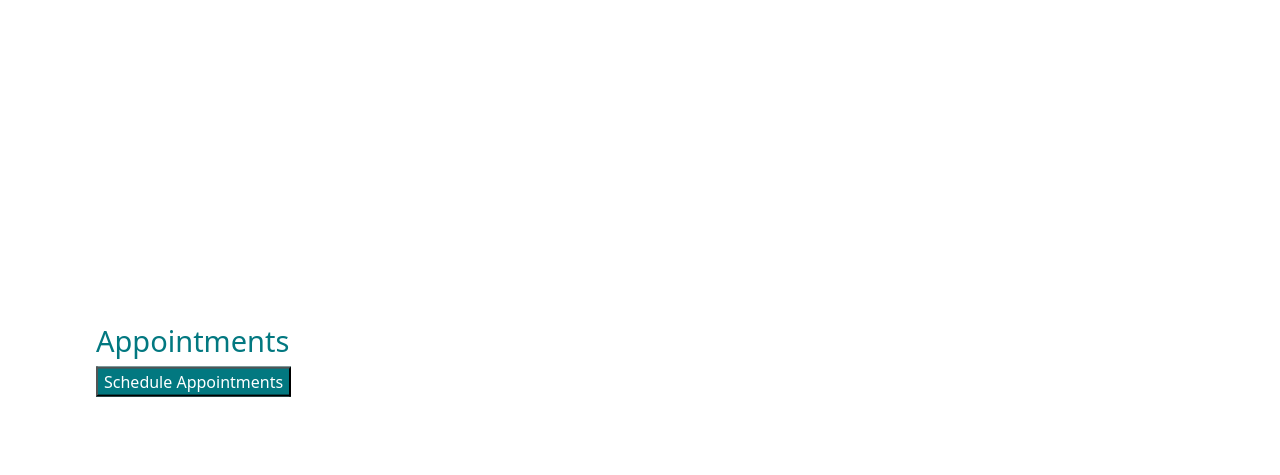
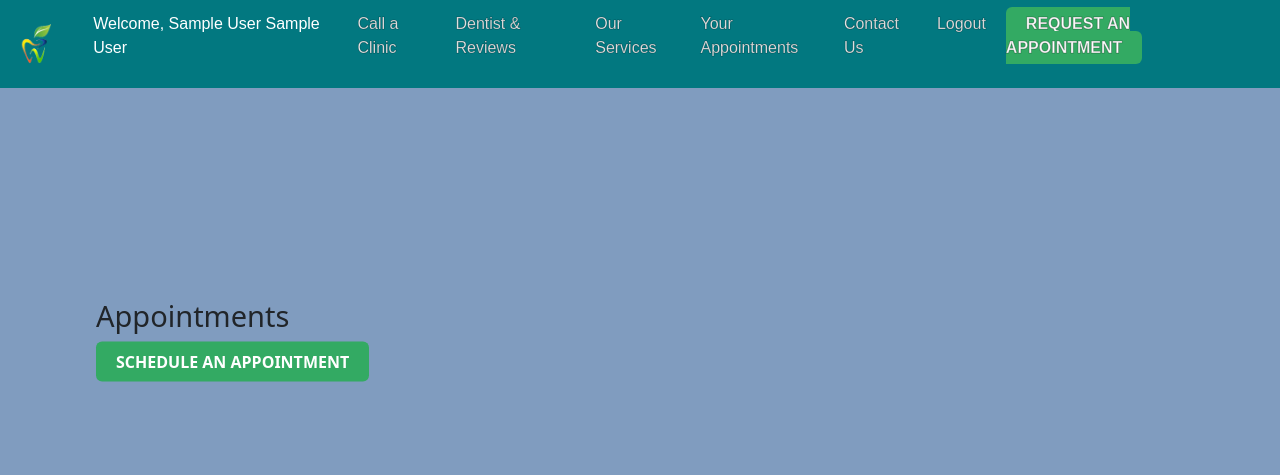
Before and after one commit to APC-SoCIT/APC_2023_2024_T2_NU_F_Aquino_Samontanes_Denta_-Clinic-, a PHP site: the page made by php's/(patient)Calendar.php in a window 1280 px wide. Shown: the top 475 px of the page. Run offline with PHP 8.4, Linux system fonts and the light colour scheme; the visitor is signed in with stand-in values (Sample User, id 1); data that the repository does not hold is empty; some libraries are stand-ins or nearby versions.

Commit message:
Design Updates

```diff
--- a/css's/pCalendar.css
+++ b/css's/pCalendar.css
@@ -1,19 +1,121 @@
+* {
+    margin: 0;
+    padding: 0;
+    box-sizing: border-box;
+}
+
+
+body {
+    background-color: #809CBF;
+}
+
+
+header nav {
+    display: flex;
+    justify-content: space-between;
+    align-items: center;
+    padding: 12px 20px;
+    background-color: #027880;
+}
+
+.logo img {
+    /* width: 40px; */
+    height: 40px;
+    /* border-radius: 50%;*/
+    /*filter: invert(100%)*/
+}
+
+ul {
+    font-family:sans-serif;
+    display: flex;
+    justify-content: space-between;
+     /* gap ng text sa navbar */
+}
+
+ul li {
+    list-style-type: none;
+    margin: 0 10px;
+}
+
+ul li a {
+    font-weight: 400;
+    text-decoration: none;
+    color: white;
+    -webkit-text-stroke: 1px rgba(0, 0, 0, 0.250);
+}
+
+.welcomeName {
+    color: white;
+}
+
+
+ul li:not(:last-child) a:hover {
+    text-decoration: underline 2px;
+    text-underline-offset: 4px;
+    color: #00eeff;
+    text-decoration-color: white;
+}
+
+.btn-nav {
+    font-weight: 700;
+    padding: 8px 20px;
+    border: none;
+    background: #33AA63;
+    border-radius: 6px;
+    cursor: pointer;
+    color: white;
+    text-transform:uppercase;
+}
+
+.btn-nav:hover, .btn-main:hover {
+    background-color:  #1B9172;
+}
+
+.hamburger {
+    font-size: 30px;
+    display: none;
+    color: white;
+}
+
+@media screen and (max-width:1024px) {
+    .hamburger {
+        display: flex;
+        cursor: pointer;
+    }
+
+    ul {
+        display: none;
+    }
+
+    ul.ham_active {
+        display: flex;
+        flex-direction: column;
+        justify-content: center;
+        align-items: center;
+        position: absolute;
+        top: 60px;
+        left: 0;
+        width: 100%;
+        height: auto;
+        gap: 24px;
+        padding-bottom: 2rem;
+        background-color:#027880; /*background color when clicked the hamburgir*/
+
+    }
+}
+
 .table-container{
     position:absolute;
-    top:50%;
     left:50%;
     transform: translate(-50%, -50%);
     width:85%;
+    margin-top: 17rem;
 }
-
-body{
-    color: #027880;
-}
-
 
 table{
     width:100%;
-    margin-top:80px;
+    margin-top:40px;
+    background-color: rgba(255, 255, 255, 0.63);
 }
 
 table tr{
--- a/php's/(patient)Calendar.php
+++ b/php's/(patient)Calendar.php
@@ -15,29 +15,45 @@ if (isset($_SESSION['id']) && isset($_SESSION['email_address'])) {
     }
 ?>
 
-<!doctype html>
+<!DOCTYPE html>
 <html lang="en">
-
 <head>
+    <meta charset="UTF-8">
+    <meta name="viewport" content="width=device-width, initial-scale=1.0">
     <title>Aquino Samontanes Dental Clinic</title>
-    <!-- Required meta tags -->
-    <meta charset="utf-8" />
-    <meta name="viewport" content="width=device-width, initial-scale=1, shrink-to-fit=no" />
-
-    <!-- Bootstrap CSS v5.2.1 -->
-    <link href="https://cdn.jsdelivr.net/npm/bootstrap@5.3.2/dist/css/bootstrap.min.css" rel="stylesheet" integrity="sha384-T3c6CoIi6uLrA9TneNEoa7RxnatzjcDSCmG1MXxSR1GAsXEV/Dwwykc2MPK8M2HN" crossorigin="anonymous" />
+    <!-- Load Bootstrap CSS first -->
+    <link href="https://cdn.jsdelivr.net/npm/bootstrap@5.3.2/dist/css/bootstrap.min.css" rel="stylesheet" integrity="sha384-T3c6CoIi6uLrA9TneNEoa7RxnatzjcDSCmG1MXxSR1GAsXEV/Dwwykc2MPK8M2HN" crossorigin="anonymous">
     <link rel="stylesheet" href="../css's/pCalendar.css">
 </head>
 
+
 <body>
     <header>
-        <!-- place navbar here -->
+        <nav>
+            <div class="logo">
+                <a href="patient.php" aria-label="Homepage">
+                    <img src="../pics/Logo.png" alt="" class="src">
+                </a>
+            </div>
+            <ul>
+                <li class="welcomeName">Welcome, <?php echo $_SESSION['first_name']; ?> <?php echo $_SESSION['last_name']; ?></li>
+                <li><a href="">Call a Clinic</a></li>
+                <li><a href="">Dentist & Reviews</a></li>
+                <li><a href="">Our Services</a></li>
+                <li><a href="(patient)Calendar.php">Your Appointments</a></li>
+                <li><a href="">Contact Us</a></li>
+                <li><a href="logout.php">Logout</a></li>
+                <li><a href="request.php" class="btn-nav">Request an Appointment</a></li>
+            </ul>
+            <div class="hamburger">
+                <i class="fa-solid fa-bars"></i>
+            </div>
+        </nav>
     </header>
-    <main>
 
     <div class="table-container">
         <h2>Appointments</h2>
-            <a href="request.php"><button>Schedule Appointments</button></a>
+        <a href="request.php"><button class="btn-nav">Schedule an appointment</button></a>
         <table>
             <?php
             while ($row = mysqli_fetch_assoc($result)) {
@@ -46,6 +62,7 @@ if (isset($_SESSION['id']) && isset($_SESSION['email_address'])) {
                 echo "<h5>{$row['date_of_appointment']}</h5>";
                 echo "<p>{$row['appointment_condition']}</p>";
                 echo "</td>";
+                /*
                 echo "<td>";
                 echo "<div class='column-item'>";
                 echo "<button value='details'>Details</button>";
@@ -56,21 +73,19 @@ if (isset($_SESSION['id']) && isset($_SESSION['email_address'])) {
                 echo "</select><br>";
                 echo "</div>";
                 echo "</td>";
+                */
                 echo "</tr>";
             }
             ?>
         </table>
     </div>
-
-    </main>
     <footer>
         <!-- place footer here -->
     </footer>
-    <!-- Bootstrap JavaScript Libraries -->
-    <script src="https://cdn.jsdelivr.net/npm/@popperjs/core@2.11.8/dist/umd/popper.min.js" integrity="sha384-I7E8VVD/ismYTF4hNIPjVp/Zjvgyol6VFvRkX/vR+Vc4jQkC+hVqc2pM8ODewa9r" crossorigin="anonymous"></script>
-    <script src="https://cdn.jsdelivr.net/npm/bootstrap@5.3.2/dist/js/bootstrap.min.js" integrity="sha384-BBtl+eGJRgqQAUMxJ7pMwbEyER4l1g+O15P+16Ep7Q9Q+zqX6gSbd85u4mG4QzX+" crossorigin="anonymous"></script>
+
+    <script src="../js's/scriptindex.js"></script>
+    <script src="https://kit.fontawesome.com/595a890311.js" crossorigin="anonymous"></script>
 </body>
-
 </html>
 
 <?php
```
Also changed, not shown: css's/admin.css (added, +145 -0 lines), css's/index.css (+12 -9 lines), css's/request.css (+91 -7 lines), index.php (+8 -7 lines), php's/admin.php (+7 -3 lines), php's/pTable.php (+8 -4 lines), php's/request.php (+27 -0 lines). Lines whose indentation alone changed are shown as unchanged.
